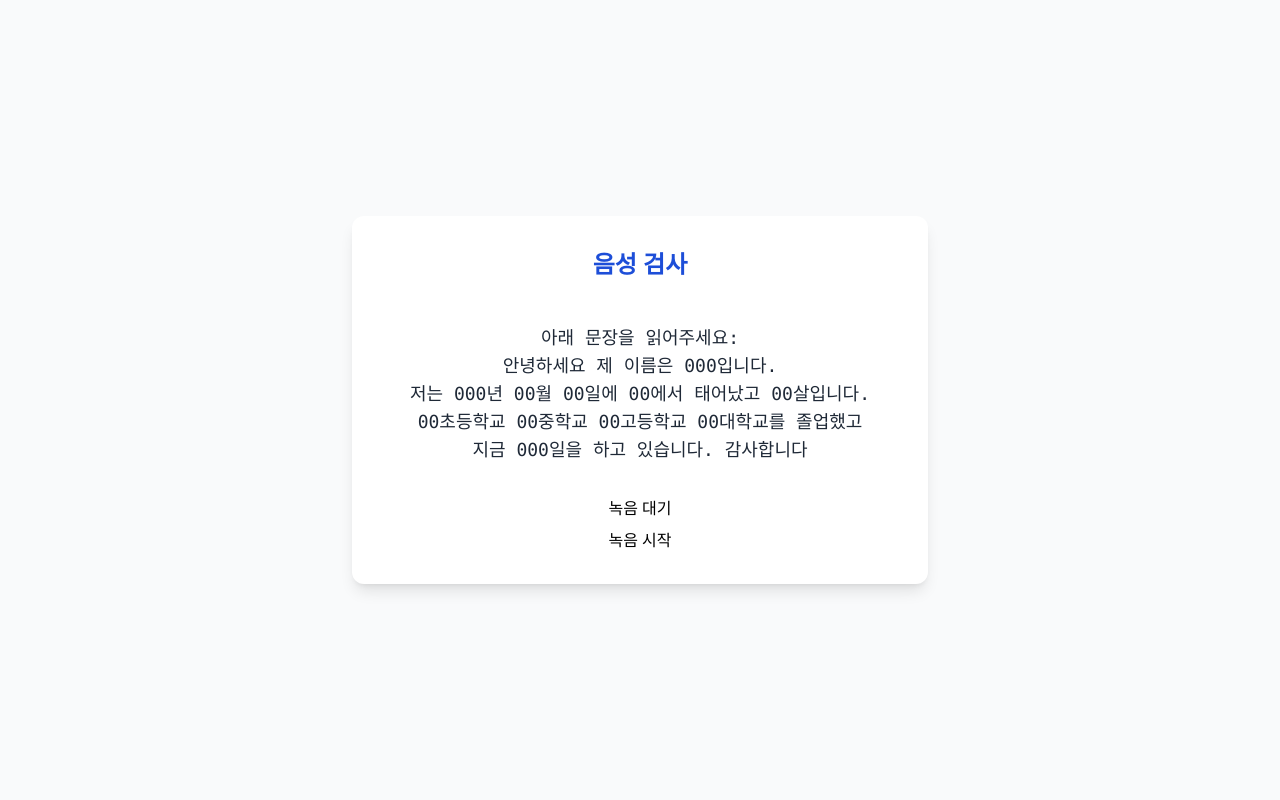
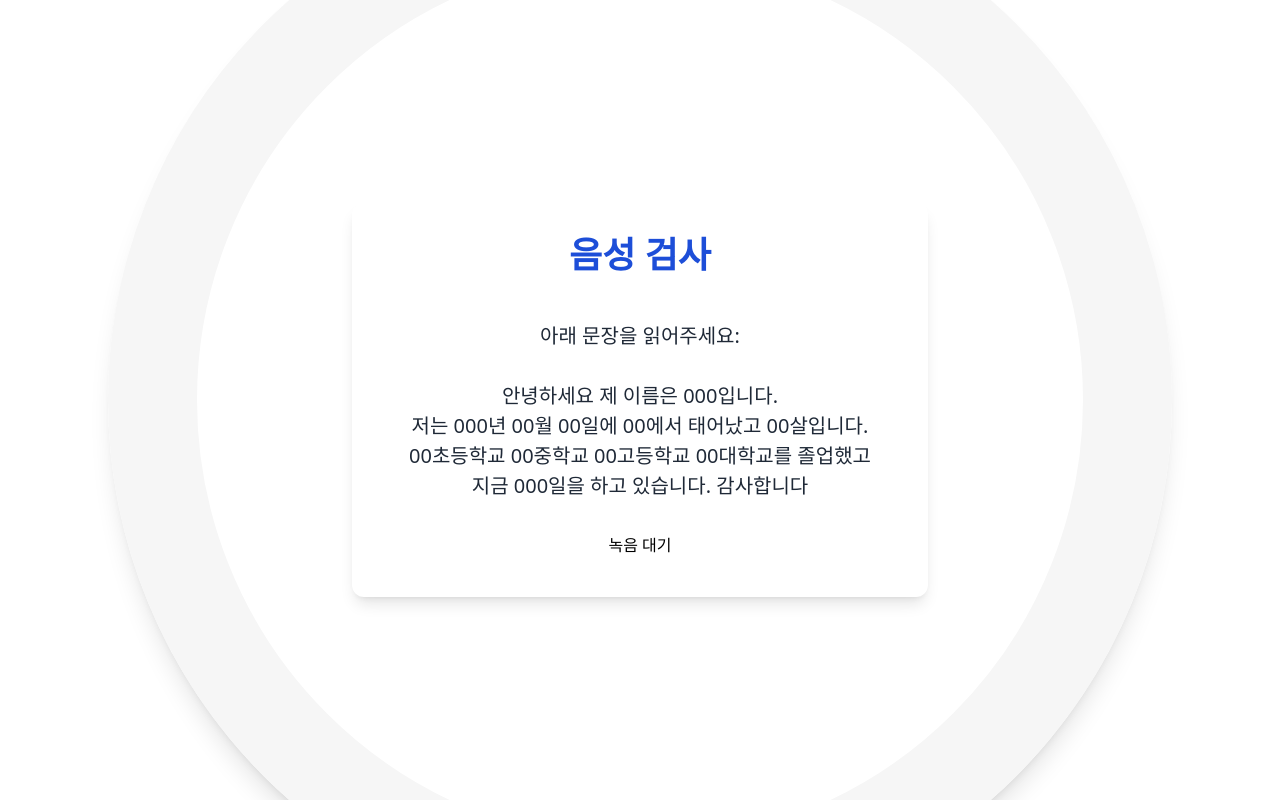
Before and after one commit to cc089017/fast-main, a React (Vite) app in the folder front-end/: page /speech-test in a window 1280 px wide. Both pictures are taken after a click on the button "녹음 시작". Built offline with nearby package versions, Linux system fonts and the light colour scheme; no server answers.

Commit message:
ui보완

```diff
--- a/front-end/src/components/SpeechRecorder.jsx
+++ b/front-end/src/components/SpeechRecorder.jsx
@@ -1,17 +1,34 @@
-// SpeechRecorder.jsx - 김민규 작성
-
+// SpeechRecorder.jsx - 김수민 작성 (수정: 마운트 시 자동 녹음 시작, 시작 버튼 제거)
 
 import React, { useRef, useState, useEffect } from "react";
+import { useNavigate } from "react-router-dom";
 
 const MAX_SECONDS = 40;
 
 const SpeechRecorder = ({ onStop }) => {
   const mediaRecorderRef = useRef(null);
+  const streamRef = useRef(null);
+  const timerRef = useRef(null);
+  const chunksRef = useRef([]); // onstop 클로저 이슈 방지
+
   const [recording, setRecording] = useState(false);
-  const [chunks, setChunks] = useState([]);
   const [seconds, setSeconds] = useState(0);
-  const timerRef = useRef(null);
+  const [mimeType, setMimeType] = useState("audio/webm");
+  const navigate = useNavigate();
 
+  // ✅ 컴포넌트가 마운트되면 자동으로 녹음 시작
+  useEffect(() => {
+    startRecording();
+    return () => {
+      clearInterval(timerRef.current);
+      try { mediaRecorderRef.current?.stop(); } catch (_) {}
+      streamRef.current?.getTracks().forEach((t) => t.stop());
+      streamRef.current = null;
+    };
+    // eslint-disable-next-line react-hooks/exhaustive-deps
+  }, []);
+
+  // 타이머
   useEffect(() => {
     if (recording) {
       timerRef.current = setInterval(() => {
@@ -31,38 +48,58 @@ const SpeechRecorder = ({ onStop }) => {
 
   const startRecording = async () => {
     setSeconds(0);
+    chunksRef.current = [];
+
     const stream = await navigator.mediaDevices.getUserMedia({ audio: true });
+    streamRef.current = stream;
+
     let options = { mimeType: "audio/webm" };
-    if (MediaRecorder.isTypeSupported("audio/webm")) {
+    if (window.MediaRecorder?.isTypeSupported?.("audio/webm")) {
       options = { mimeType: "audio/webm" };
-    } else if (MediaRecorder.isTypeSupported("audio/wav")) {
+    } else if (window.MediaRecorder?.isTypeSupported?.("audio/wav")) {
       options = { mimeType: "audio/wav" };
     }
-    mediaRecorderRef.current = new MediaRecorder(stream, options);
-    setChunks([]);
-    mediaRecorderRef.current.ondataavailable = (e) => {
-      setChunks((prev) => [...prev, e.data]);
+    setMimeType(options.mimeType);
+
+    const mr = new MediaRecorder(stream, options);
+    mediaRecorderRef.current = mr;
+
+    mr.ondataavailable = (e) => {
+      if (e.data && e.data.size > 0) chunksRef.current.push(e.data);
     };
-    mediaRecorderRef.current.onstop = () => {
-      if (chunks.length === 0) {
+
+    mr.onstop = () => {
+      // 마이크 스트림 정리
+      streamRef.current?.getTracks().forEach((t) => t.stop());
+      streamRef.current = null;
+
+      const chunks = chunksRef.current;
+      if (!chunks || chunks.length === 0) {
         alert("녹음된 데이터가 없습니다. 다시 시도해 주세요.");
         return;
       }
-      const blob = new Blob(chunks, { type: "audio/webm" });
-      if (blob.size === 0) {
+      const blob = new Blob(chunks, { type: mimeType || "audio/webm" });
+      if (!blob || blob.size === 0) {
         alert("녹음된 데이터가 없습니다. 다시 시도해 주세요.");
         return;
       }
-      onStop(blob, "recording.webm");
-      setChunks([]);
+
+      const filename = (mimeType || "").includes("wav")
+        ? "recording.wav"
+        : "recording.webm";
+
+      onStop?.(blob, filename);   // 상위로 전달
+      navigate("/test/end");      // 종료 후 이동 (원하면 경로 바꿔도 됨)
+      chunksRef.current = [];
     };
-    mediaRecorderRef.current.start();
+
+    mr.start();
     setRecording(true);
   };
 
   const stopRecording = () => {
     if (mediaRecorderRef.current && recording) {
-      mediaRecorderRef.current.stop();
+      try { mediaRecorderRef.current.stop(); } catch (_) {}
       setRecording(false);
     }
   };
@@ -78,11 +115,18 @@ const SpeechRecorder = ({ onStop }) => {
           <span>녹음 대기</span>
         )}
       </div>
-      {!recording ? (
-        <button onClick={startRecording}>녹음 시작</button>
-      ) : (
-        <button onClick={stopRecording}>녹음 종료</button>
-      )}
+
+      {/* ✅ 시작 버튼 제거: 이 컴포넌트는 mount되면 자동 녹음 */}
+      {recording && (
+        <button
+          onClick={stopRecording}
+          className="mt-8 px-7 py-4 text-[22px] bg-red-600 text-white rounded-full shadow-lg font-normal font-sans
+                    hover:scale-110 hover:bg-red-700 hover:font-semibold transition-transform duration-300"
+          style={{ minWidth: 200 }}
+        >
+          녹음 종료
+        </button>
+)}
     </div>
   );
 };
--- a/front-end/src/components/SpeechTestPage.jsx
+++ b/front-end/src/components/SpeechTestPage.jsx
@@ -4,6 +4,7 @@ import SpeechResult from "./SpeechResult";
 
 const promptText = `
 아래 문장을 읽어주세요:
+
 안녕하세요 제 이름은 000입니다.
 저는 000년 00월 00일에 00에서 태어났고 00살입니다.
 00초등학교 00중학교 00고등학교 00대학교를 졸업했고
@@ -31,7 +32,7 @@ const SpeechTestPage = () => {
 
       if (res.ok) {
         const data = await res.json();
-        console.log("실제 API 응답:", data); // 이 로그로 실제 응답 구조 확인
+        console.log("실제 API 응답:", data);
         setResult(data);
       } else {
         console.error("API Error:", res.status);
@@ -47,30 +48,41 @@ const SpeechTestPage = () => {
   };
 
   return (
-    <div className="min-h-screen flex flex-col items-center justify-center bg-gray-50">
-      <div className="bg-white rounded-xl shadow-lg p-8 flex flex-col items-center w-full max-w-xl">
+    <div className="w-screen h-screen flex items-center justify-center bg-white relative overflow-hidden">
+      {/* 원형 링 배경 */}
+      <div className="pointer-events-none absolute inset-0 flex items-center justify-center">
+        <div className="w-[133vh] h-[133vh] rounded-full border-[7vw] border-[#f6f6f6] shadow-xl overflow-hidden" />
+      </div>
+
+      {/* 콘텐츠 카드 */}
+      <div className="relative z-10 w-full max-w-xl">
+        <div className="bg-white rounded-xl shadow-lg p-8 flex flex-col items-center">
           <div className="mb-8 text-center">
-          <h2 className="text-2xl font-bold mb-4 text-blue-700">음성 검사</h2>
-          <pre className="text-gray-800 text-lg whitespace-pre-wrap">{promptText}</pre>
+            <h2 className="text-4xl font-bold mb-4 text-blue-700">음성 검사</h2>
+            <pre className="text-gray-800 text-[20px] font-sans font-normal whitespace-pre-wrap">
+              {promptText}
+            </pre>
           </div>
+
           {loading && (
-          <div className="my-8 text-xl text-blue-600 font-bold">결과 출력중...</div>
+            <div className="my-8 text-3xl text-blue-600 font-bold">결과 출력중...</div>
           )}
+
           {!loading && !result && !recording && (
             <button
-            className="mt-8 px-10 py-4 text-xl bg-blue-600 text-white rounded-full shadow-lg hover:bg-blue-700 transition font-semibold"
+              className="mt-8 px-7 py-4 text-4xl bg-blue-600 text-white rounded-full shadow-lg font-normal font-sans
+                         hover:scale-110 hover:bg-blue-700 hover:font-semibold transition-transform duration-300"
               style={{ minWidth: 200 }}
               onClick={() => setRecording(true)}
             >
               녹음 시작
             </button>
           )}
-        {recording && (
-          <SpeechRecorder onStop={handleStop} />
-        )}
-        {result && !loading && (
-          <SpeechResult result={result} />
-        )}
+
+          {recording && <SpeechRecorder onStop={handleStop} />}
+
+          {result && !loading && <SpeechResult result={result} />}
+        </div>
       </div>
     </div>
   );
```
Lines whose indentation alone changed are shown as unchanged.
